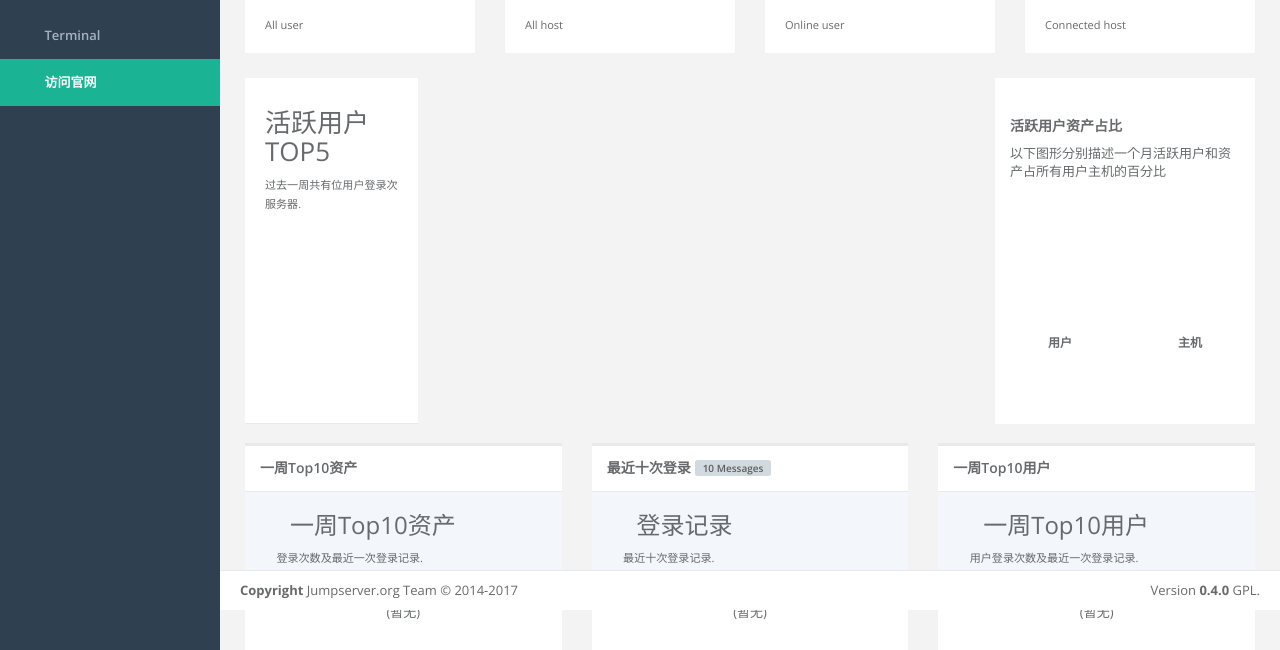
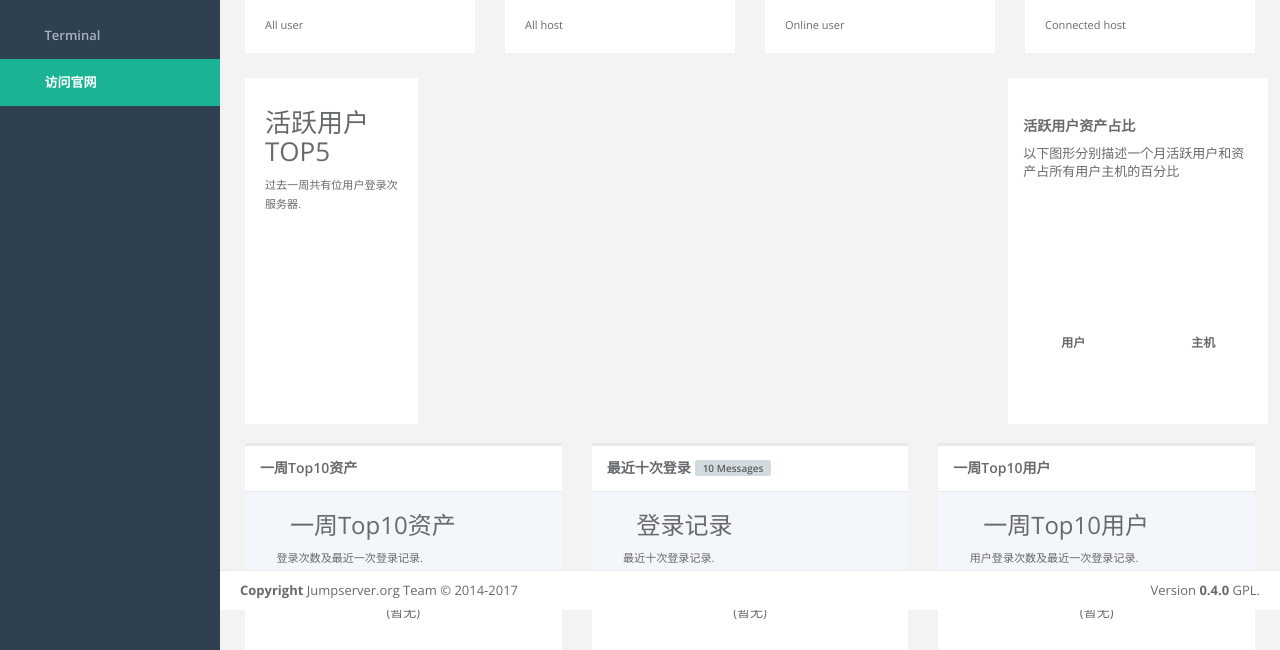
Before and after one commit to SangeCoder/EaaS, a Django app: template apps/templates/index.html in a window 1280 px wide. Shown: the part 190-840 px from the top of the page. Run offline with Django 3.2, Linux system fonts and the light colour scheme; the template is opened without the code that fills it, so the values that code supplies are empty; parts of the project's set-up code (start-up, migrations or seed data) failed here and were passed over; some libraries are stand-ins or nearby versions; some web fonts are replaced.

Commit message:
new file:   .idea/vcs.xml 	modified:   apps/templates/index.html 	modified:   logs/jumpserver.log

```diff
--- a/apps/templates/index.html
+++ b/apps/templates/index.html
@@ -54,8 +54,8 @@
             </div>
         </div>
     </div>
-    <div class="row">
-        <div class="col-sm-2 border-bottom white-bg dashboard-header" style="margin-left:15px;height: 346px">
+    <div class="row ">
+        <div class="col-sm-2  white-bg dashboard-header" style="margin-left:15px;height: 346px">
             <h2>活跃用户TOP5</h2>
             <small>过去一周共有<span class="text-info">{{ user_visit_count_weekly }}</span>位用户登录<span class="text-success">{{ asset_visit_count_weekly }}</span>次服务器.</small>
             <ul class="list-group clear-list m-t">
@@ -69,8 +69,8 @@
                 {% endfor %}
             </ul>
         </div>
-        <div class="col-sm-7" id="top10" style="margin-left: -15px;height: 346px;padding: 15px 0 15px 0;"></div>
-        <div class="col-sm-3 white-bg" id="top1" style="margin-left: -15px;height: 346px">
+        <div class="col-sm-6" id="top10" style="margin-left:35px;height: 346px;"></div>
+        <div class="col-sm-3 white-bg" id="top1" style="margin-left: 35px;height: 346px">
             <div class="statistic-box">
                 <h4>
                     活跃用户资产占比
@@ -164,7 +164,7 @@
                                 {% for login in last_login_ten %}
                                     <div class="feed-element">
                                         <a href="#" class="pull-left">
-                                            <img alt="image" class="img-circle" src="/static/img/root.png">
+                                            <img alt="image" class="img-circle" src="{% static 'img/root.png' %}">
                                         </a>
                                         <div class="media-body ">
                                             {% ifequal login.is_finished 0 %}
```
Also changed, not shown: 1 other file.
